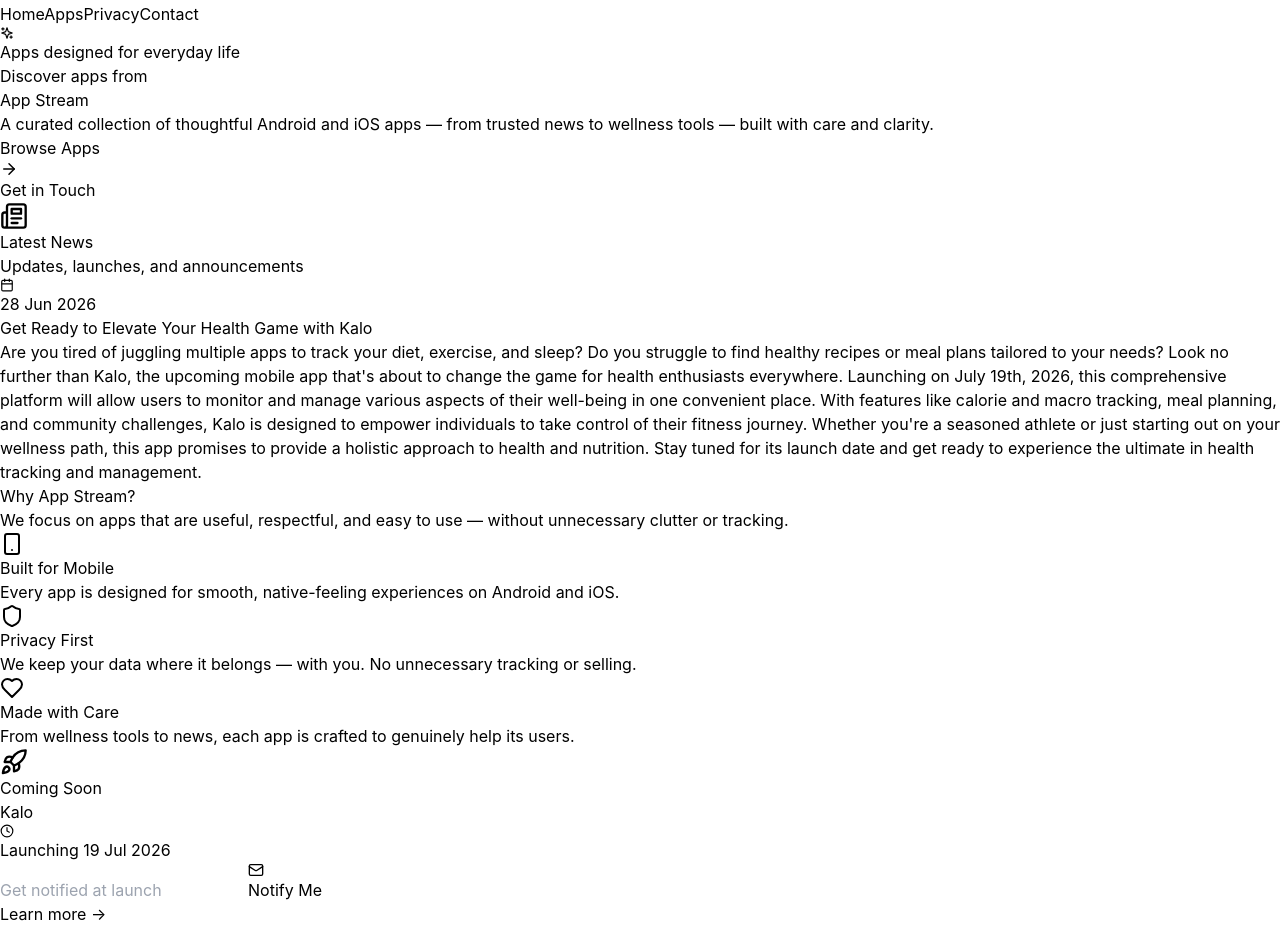
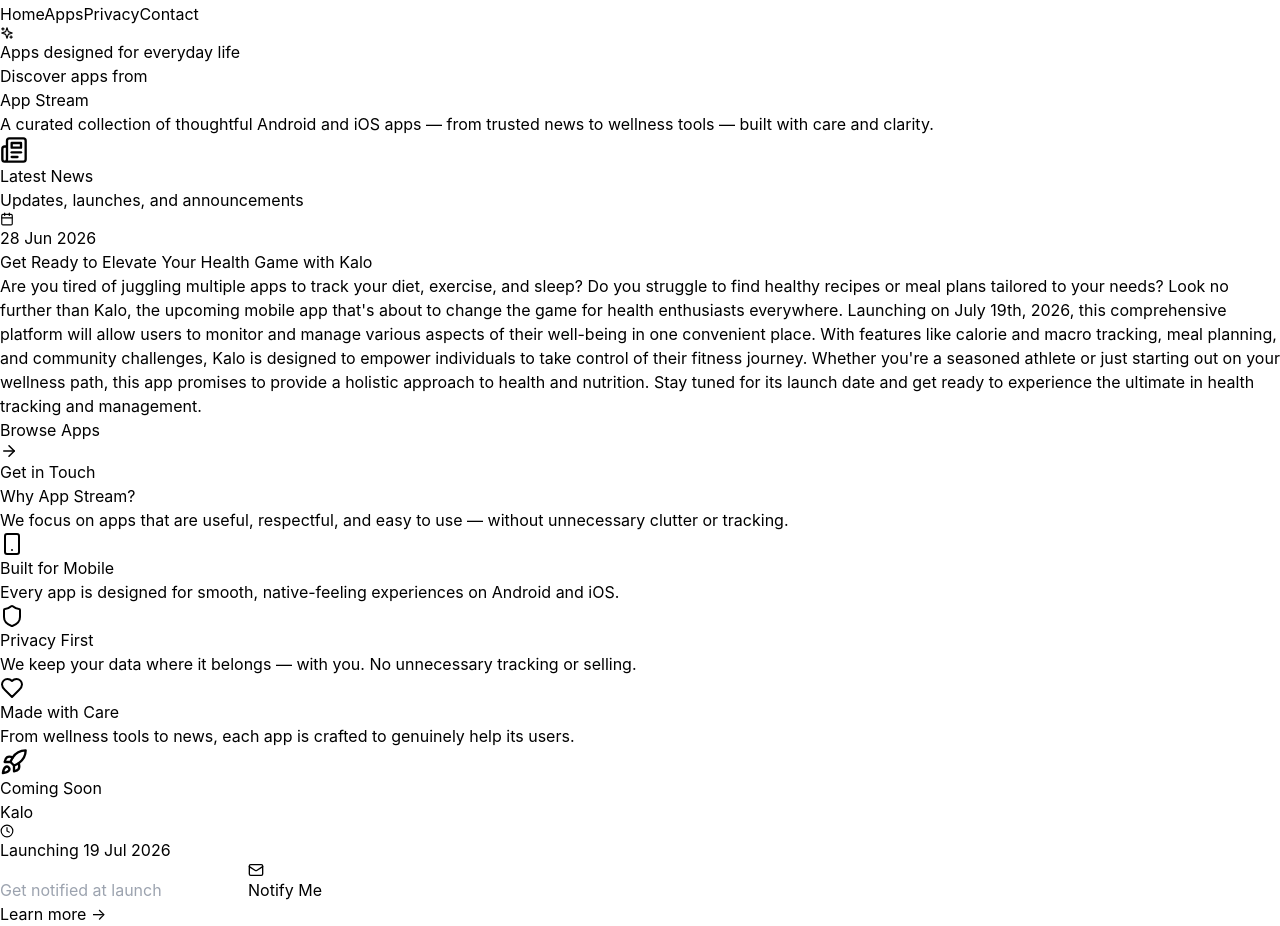
Before and after one commit to billywhizz17a/app-stream, a React (Vite) app: page /#/ in a window 1280 px wide. Shown: the part 820-1746 px from the top of the page. Built offline with nearby package versions, Linux system fonts and the light colour scheme.

Commit message:
Update Home page with news section

```diff
--- a/src/pages/Home.jsx
+++ b/src/pages/Home.jsx
@@ -52,22 +52,13 @@ function Home() {
             <p className="text-base md:text-lg text-gray-400 mb-6 leading-relaxed">
               A curated collection of thoughtful Android and iOS apps — from trusted news to wellness tools — built with care and clarity.
             </p>
-            <div className="flex justify-center gap-3 flex-wrap">
-              <Link to="/apps" className="inline-flex items-center gap-2 bg-blue-600 hover:bg-blue-500 text-white px-5 py-2.5 rounded-xl font-medium transition-all shadow-lg shadow-blue-600/20">
-                Browse Apps <ArrowRight size={18} />
-              </Link>
-              <Link to="/contact" className="inline-flex items-center gap-2 bg-slate-800 hover:bg-slate-700 text-white border border-slate-700 px-5 py-2.5 rounded-xl font-medium transition-all">
-                Get in Touch
-              </Link>
-            </div>
           </div>
-
         </div>
       </section>
 
       {/* News Section */}
       {!loading && news.length > 0 && (
-        <section className="max-w-7xl mx-auto px-4 sm:px-6 lg:px-8 pt-4 pb-16">
+        <section className="max-w-7xl mx-auto px-4 sm:px-6 lg:px-8 pt-4 pb-12">
           <div className="flex items-center gap-3 mb-6">
             <Newspaper className="text-blue-400" size={28} />
             <div>
@@ -95,6 +86,20 @@ function Home() {
           </div>
         </section>
       )}
+
+      {/* CTA Buttons */}
+      <section className="max-w-7xl mx-auto px-4 sm:px-6 lg:px-8 pb-12">
+        <div className="text-center">
+          <div className="flex justify-center gap-3 flex-wrap">
+            <Link to="/apps" className="inline-flex items-center gap-2 bg-blue-600 hover:bg-blue-500 text-white px-5 py-2.5 rounded-xl font-medium transition-all shadow-lg shadow-blue-600/20">
+              Browse Apps <ArrowRight size={18} />
+            </Link>
+            <Link to="/contact" className="inline-flex items-center gap-2 bg-slate-800 hover:bg-slate-700 text-white border border-slate-700 px-5 py-2.5 rounded-xl font-medium transition-all">
+              Get in Touch
+            </Link>
+          </div>
+        </div>
+      </section>
 
       {/* Why App Stream */}
       <section className="max-w-7xl mx-auto px-4 sm:px-6 lg:px-8 pt-4 pb-12">
```
